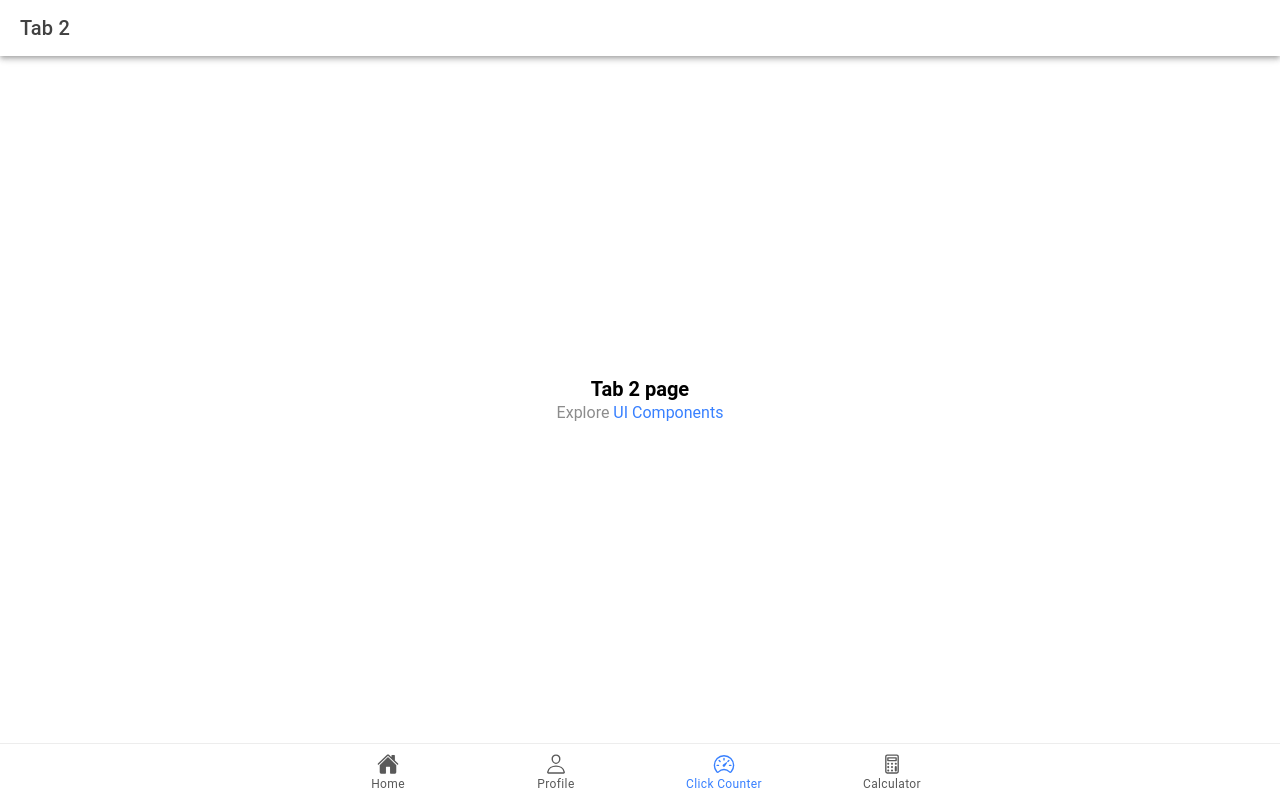
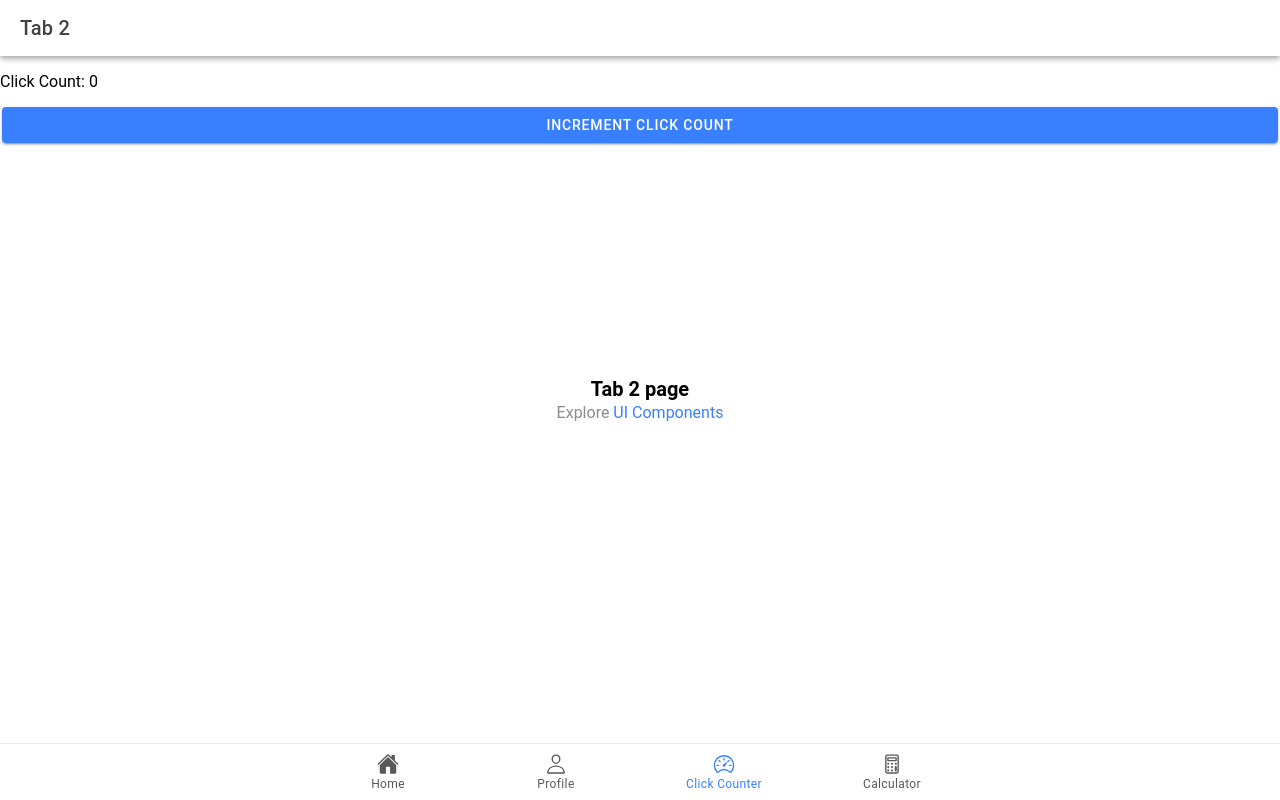
Before and after one commit to Lorcheen0814/ion-t-olbinar, a React (Vite) app: page /tab2 in a window 1280 px wide. Built offline with nearby package versions, Linux system fonts and the light colour scheme.

Commit message:
added source code of clickcounter

```diff
--- a/src/pages/Tab2.tsx
+++ b/src/pages/Tab2.tsx
@@ -1,8 +1,15 @@
-import { IonContent, IonHeader, IonPage, IonTitle, IonToolbar } from '@ionic/react';
+import React, { useState } from 'react';
+import { IonContent, IonHeader, IonPage, IonTitle, IonToolbar, IonButton } from '@ionic/react';
 import ExploreContainer from '../components/ExploreContainer';
 import './Tab2.css';
 
 const Tab2: React.FC = () => {
+  const [clickCount, setClickCount] = useState(0);
+
+  const incrementClickCount = () => {
+    setClickCount(prevCount => prevCount + 1);
+  };
+
   return (
     <IonPage>
       <IonHeader>
@@ -17,6 +24,10 @@ const Tab2: React.FC = () => {
           </IonToolbar>
         </IonHeader>
         <ExploreContainer name="Tab 2 page" />
+        <div>
+          <p>Click Count: {clickCount}</p>
+          <IonButton onClick={incrementClickCount} expand="block">Increment Click Count</IonButton>
+        </div>
       </IonContent>
     </IonPage>
   );
```
